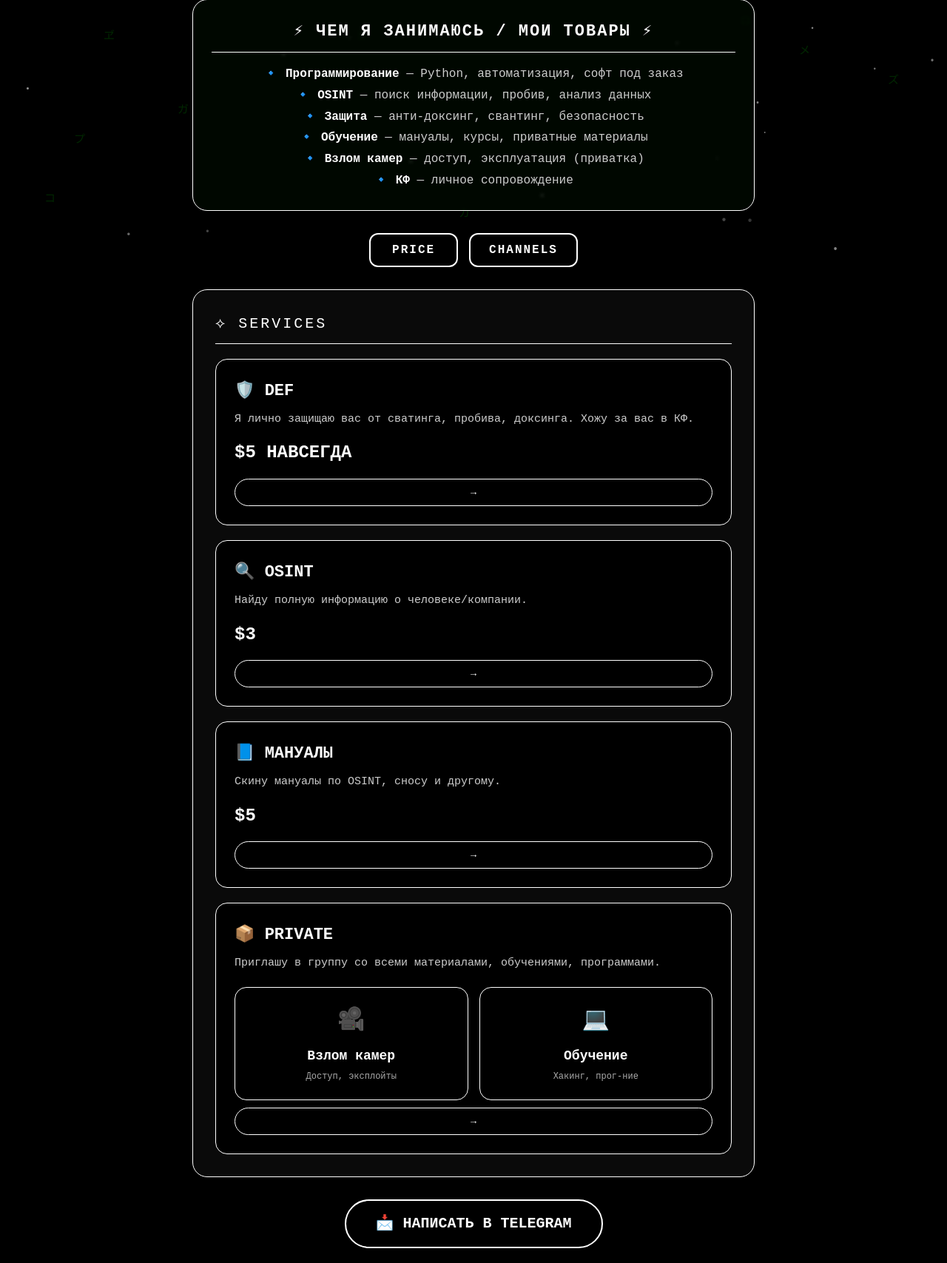
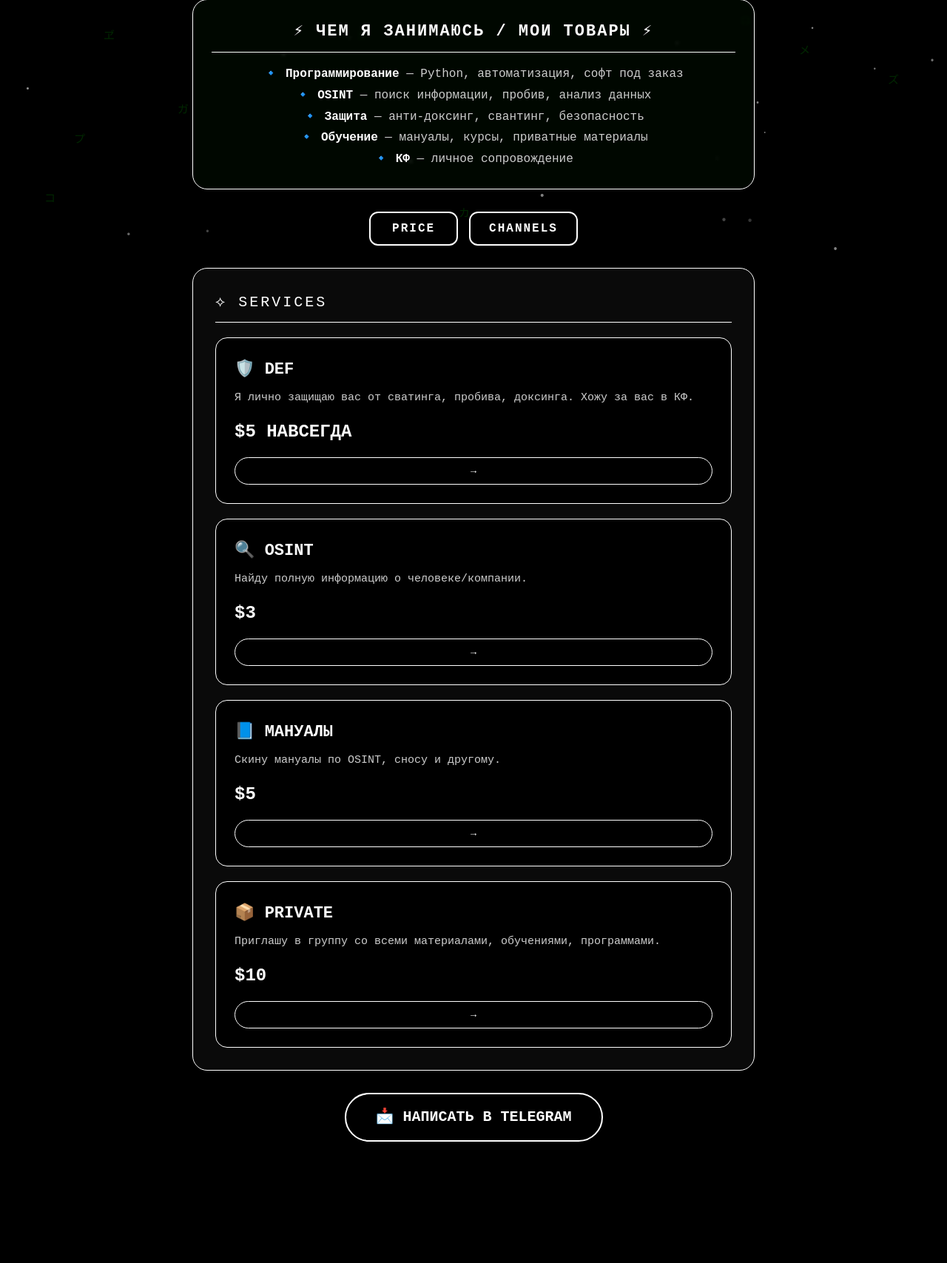
Before and after one commit to extrenovka/horinoveix-site, a Flask app: page / in a window 1280 px wide. Shown: the part 467-2174 px from the top of the page at 74% size. After the commit the page ends 2010 px from the top, so only its background shows below. Run offline with Flask 3, Linux system fonts and the light colour scheme.

Commit message:
removed camera and training from private

```diff
--- a/templates/index.html
+++ b/templates/index.html
@@ -126,7 +126,7 @@
             letter-spacing: 1px;
         }
 
-        /* Блок "ЧЕМ Я ЗАНИМАЮСЬ / МОИ ТОВАРЫ" */
+        /* ЧЕМ Я ЗАНИМАЮСЬ / МОИ ТОВАРЫ */
         .info-block {
             text-align: center;
             margin: 20px 0 30px;
@@ -304,45 +304,6 @@
             margin-bottom: 5px;
         }
 
-        /* Private 2x2 Grid */
-        .private-grid {
-            display: grid;
-            grid-template-columns: 1fr 1fr;
-            gap: 15px;
-            margin-top: 20px;
-        }
-
-        .private-card {
-            border: 1px solid #fff;
-            border-radius: 16px;
-            padding: 20px;
-            text-align: center;
-            background: #000;
-            transition: all 0.3s;
-            cursor: pointer;
-        }
-
-        .private-card:hover {
-            transform: translateY(-3px);
-            box-shadow: 0 5px 20px rgba(255,255,255,0.2);
-        }
-
-        .private-icon {
-            font-size: 30px;
-            margin-bottom: 10px;
-        }
-
-        .private-name {
-            font-size: 18px;
-            font-weight: bold;
-            margin-bottom: 5px;
-        }
-
-        .private-desc {
-            color: #aaa;
-            font-size: 12px;
-        }
-
         /* Telegram Contact */
         .telegram-contact {
             margin-top: 20px;
@@ -393,7 +354,6 @@
                 <span>🔹 OSINT</span> — поиск информации, пробив, анализ данных<br>
                 <span>🔹 Защита</span> — анти-доксинг, свантинг, безопасность<br>
                 <span>🔹 Обучение</span> — мануалы, курсы, приватные материалы<br>
-                <span>🔹 Взлом камер</span> — доступ, эксплуатация (приватка)<br>
                 <span>🔹 КФ</span> — личное сопровождение
             </div>
         </div>
@@ -438,25 +398,14 @@
                     <button class="order-btn" onclick="order('Мануалы')">→</button>
                 </div>
 
-                <!-- PRIVATE 2x2 -->
+                <!-- PRIVATE (только группа) -->
                 <div class="price-card">
                     <div class="price-name">📦 PRIVATE</div>
-                    <div class="price-desc">Приглашу в группу со всеми материалами, обучениями, программами.</div>
-                    <div class="private-grid">
-                        <!-- Взлом камер -->
-                        <div class="private-card" onclick="order('Взлом камер (private)')">
-                            <div class="private-icon">🎥</div>
-                            <div class="private-name">Взлом камер</div>
-                            <div class="private-desc">Доступ, эксплойты</div>
-                        </div>
-                        <!-- Обучение -->
-                        <div class="private-card" onclick="order('Обучение (private)')">
-                            <div class="private-icon">💻</div>
-                            <div class="private-name">Обучение</div>
-                            <div class="private-desc">Хакинг, прог-ние</div>
-                        </div>
+                    <div class="price-desc">
+                        Приглашу в группу со всеми материалами, обучениями, программами.
                     </div>
-                    <button class="order-btn" onclick="order('Private group')" style="margin-top: 10px;">→</button>
+                    <div class="price-value">$10</div>
+                    <button class="order-btn" onclick="order('Private group')">→</button>
                 </div>
             </div>
         </div>
```
